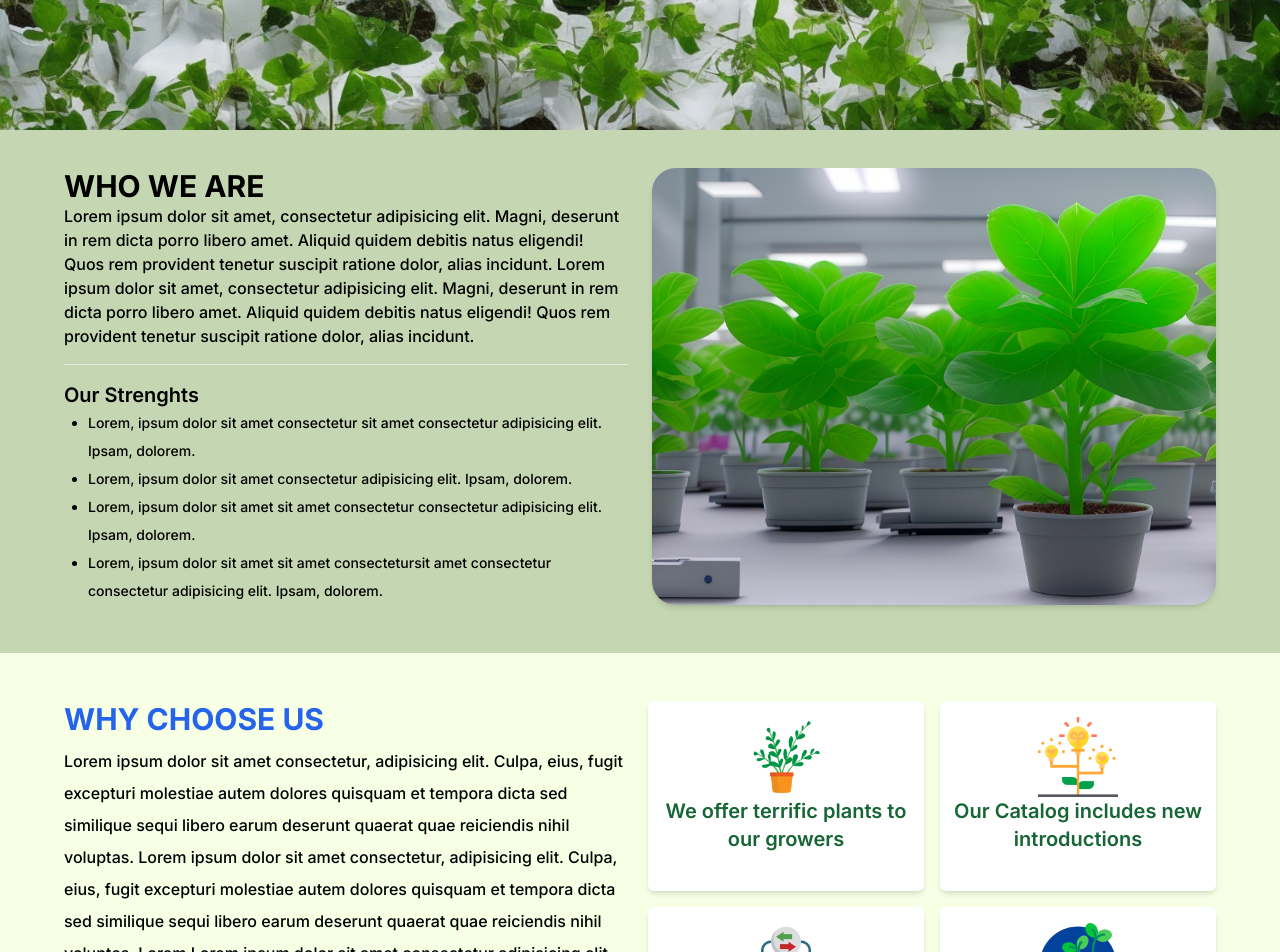
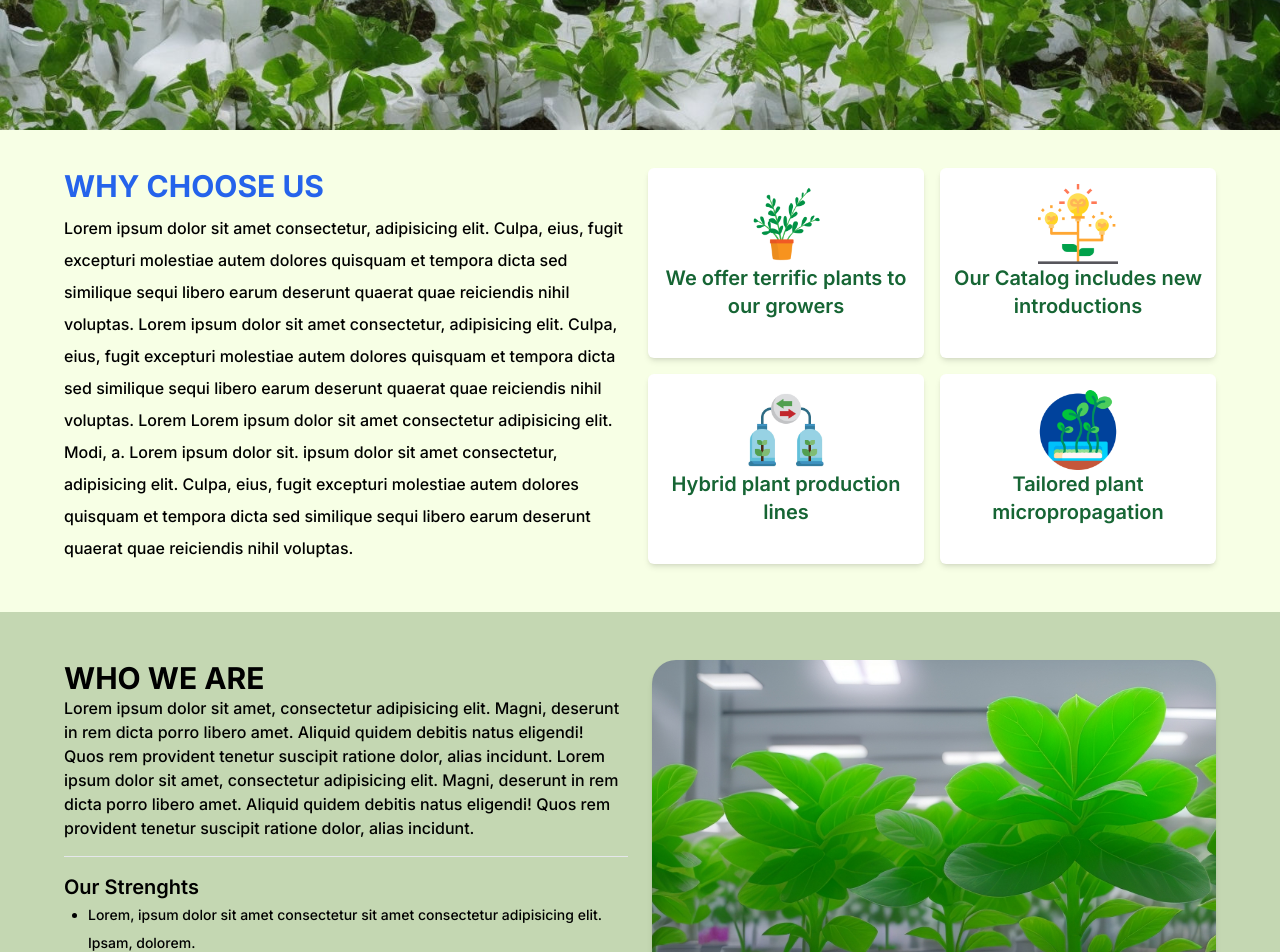
Before and after one commit to bhanudova/PLPL-Seeds, a Next.js app: page /tissueculture in a window 1280 px wide. Shown: the part 420-1372 px from the top of the page. Built offline with nearby package versions, Linux system fonts and the light colour scheme; no server answers.

Commit message:
tissue culture changes added

```diff
--- a/src/app/(tissueculture)/layout.tsx
+++ b/src/app/(tissueculture)/layout.tsx
@@ -9,7 +9,7 @@ import { headerInfo } from '@/constraints/global';
 const inter = Inter({ subsets: ['latin'] })
 
 export const metadata: Metadata = {
-  title: 'PLPL Seeds',
+  title: 'Prasad Seeds',
   description: 'By TSSS Infotech',
 }
 
--- a/src/components/food/FoodWhoWeAre.tsx
+++ b/src/components/food/FoodWhoWeAre.tsx
@@ -2,7 +2,7 @@ import Image from "next/image"
 
 export default function FoodWhoWeAre() {
     return (<>
-        <div className="text-primary-content bg-secondary py-12">
+        <div className="text-primary-content bg-secondary py-12 mt-[-1rem] ">
             <div className="max-w-[90%] md:max-w-3xl lg:max-w-6xl mx-auto grid grid-cols-1 lg:grid-cols-2 gap-4">
                 <div>
                     <Image src="/images/food_whoweare.jpg" width={600} height={600} alt="food_whoweare" className="w-full h-full object-cover" />
--- a/src/components/seeds/SeedsWhyChooseUs.tsx
+++ b/src/components/seeds/SeedsWhyChooseUs.tsx
@@ -2,7 +2,7 @@ import Image from "next/image";
 
 export default function SeedsWhyChooseUs() {
     return (<>
-        <div className="bg-accent text-primary-content py-12">
+        <div className="bg-accent text-primary-content py-12 mt-[-1rem] ">
             <div className=" max-w-[90%] md:max-w-3xl lg:max-w-[74rem] mx-auto">
                 <div>
                     <h2 className="text-xl md:text-2xl lg:text-3xl font-bold uppercase text-center">Why Choose Us?</h2>
--- a/src/components/tissue/TissueCultureContent.tsx
+++ b/src/components/tissue/TissueCultureContent.tsx
@@ -8,8 +8,8 @@ import TissueCultureWhyChooseUs from "./TissueCultureWhyChooseUs";
 export default function TissueCultureContent() {
     return (<>
         <TissueCultureCarousel />
+        <TissueCultureWhyChooseUs />
         <TissueCultureWhoWeAre />
-        <TissueCultureWhyChooseUs />
         <TissueCultureService />
     </>)
 }
--- a/src/components/tissue/TissueCultureWhoWeAre.tsx
+++ b/src/components/tissue/TissueCultureWhoWeAre.tsx
@@ -2,7 +2,7 @@ import Image from "next/image"
 
 export default function TissueCultureWhoWeAre() {
     return (<>
-        <div className="bg-secondary py-12 mt-[-1rem] text-primary-content">
+        <div className="bg-secondary py-12 text-primary-content">
             <div className="grid grid-cols-1 md:grid-cols-2 gap-6 max-w-[90%] md:max-w-3xl lg:max-w-6xl mx-auto">
                 <div>
                     <div>
--- a/src/components/tissue/TissueCultureWhyChooseUs.tsx
+++ b/src/components/tissue/TissueCultureWhyChooseUs.tsx
@@ -2,7 +2,7 @@ import Image from "next/image";
 
 export default function TissueCultureWhyChooseUs() {
     return (<>
-        <div className="bg-accent text-primary-content py-12">
+        <div className="bg-accent text-primary-content py-12 mt-[-1rem] ">
             <div className="grid grid-cols-1 md:grid-cols-2 gap-4 max-w-[90%] md:max-w-3xl lg:max-w-6xl mx-auto">
                 <div>
                     <div>
--- a/tailwind.config.ts
+++ b/tailwind.config.ts
@@ -168,7 +168,7 @@ const config: Config = {
           "accent-content": "#324422",
           "neutral": "#151f14",
           "neutral-content": "#847b15",
-          "base-100": "#59520d",
+          "base-100": "#2d2906",
           "base-200": "#141f1f",
           "base-300": "#262626",
           "base-content": "#142013",
```
